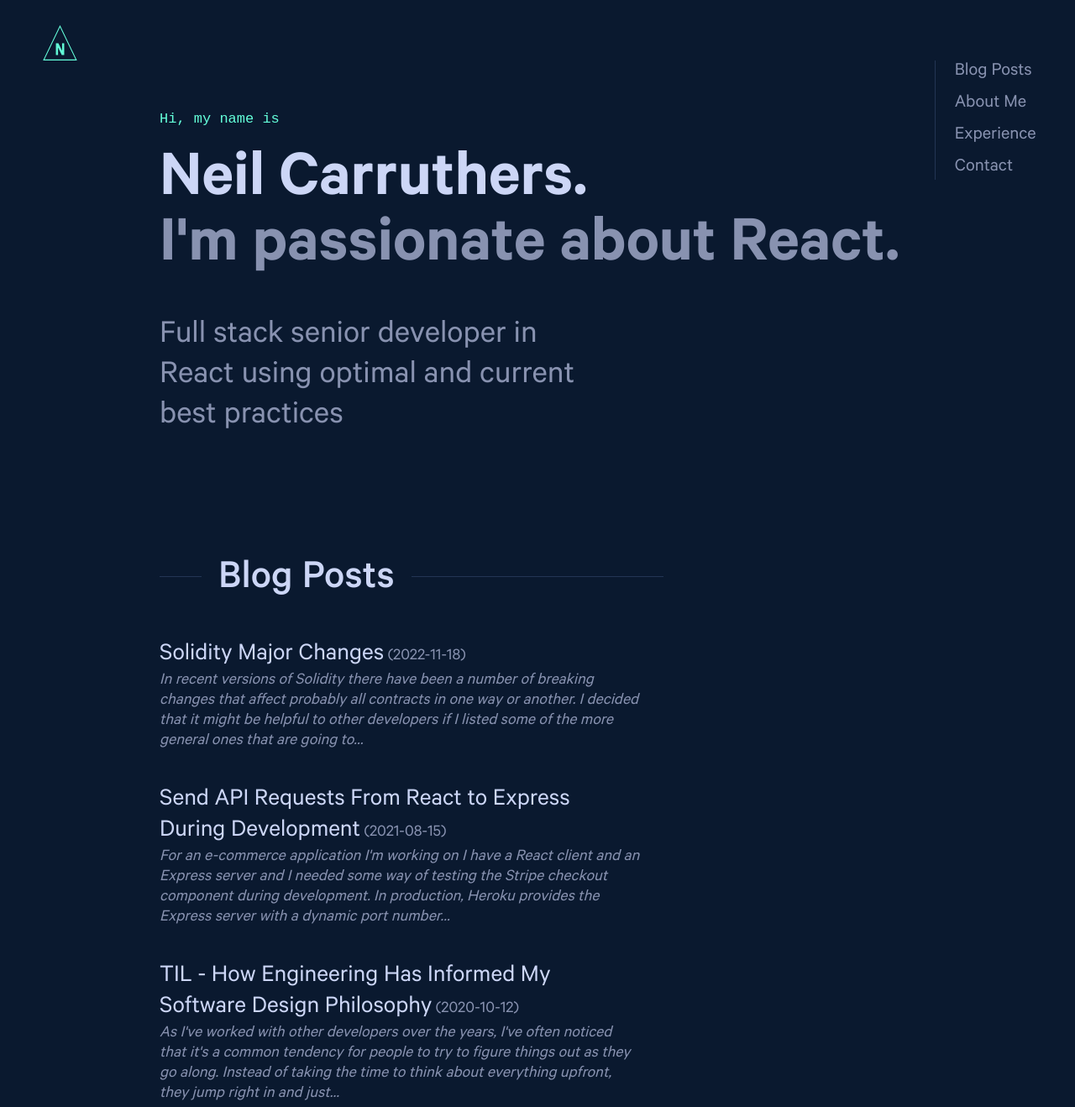
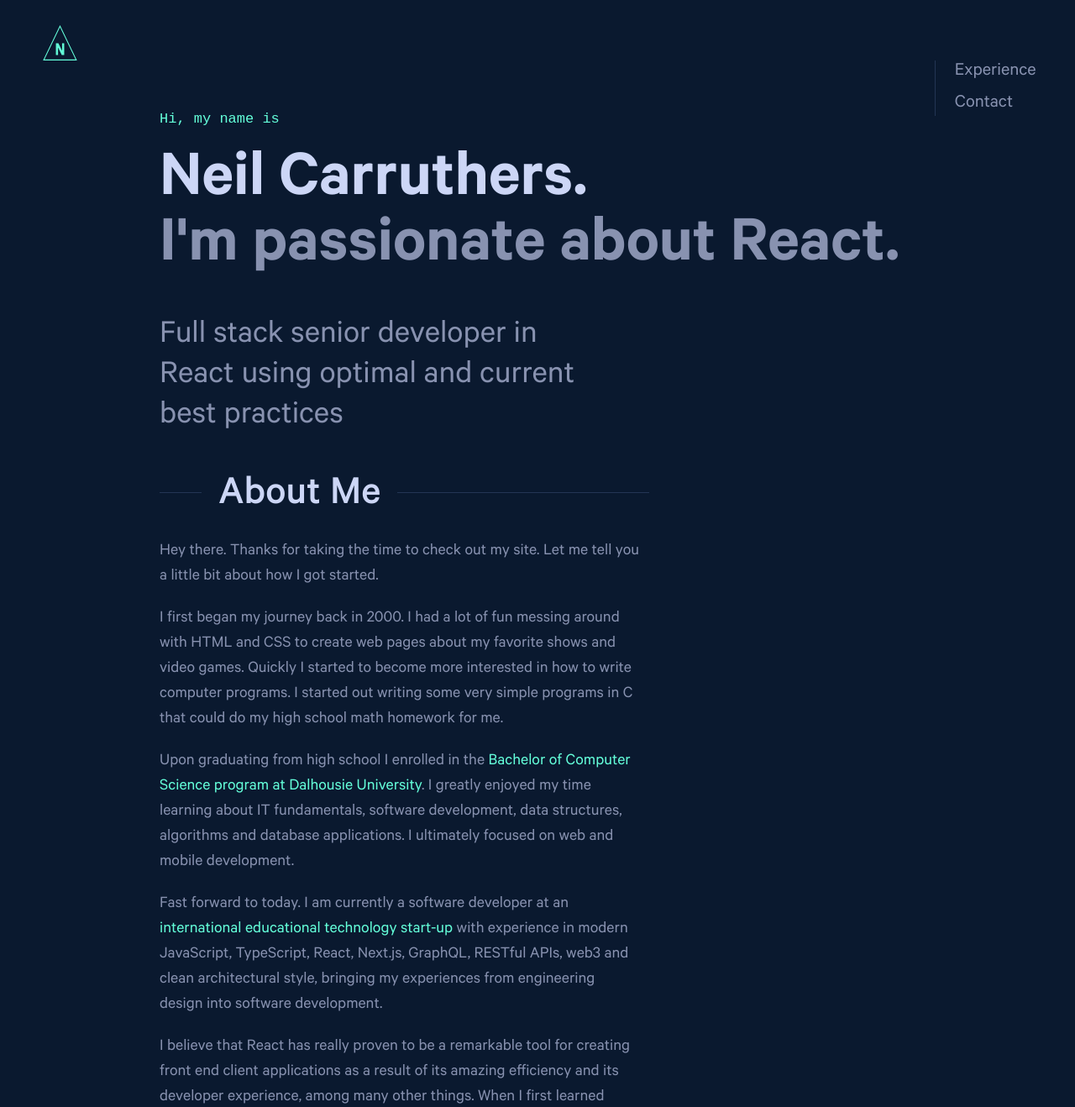
Before and after one commit to Neil-Carruthers/Neil-Carruthers.github.io, a Gatsby site: page / in a window 1280 px wide. Shown: the top 1318 px of the page at 84% size. Built offline with nearby package versions, Linux system fonts and the light colour scheme; Gatsby itself is replaced by a stand-in of ours.

Commit message:
disabled blog and about me links on index page

```diff
--- a/src/components/Side-Menu/side-menu.component.jsx
+++ b/src/components/Side-Menu/side-menu.component.jsx
@@ -7,22 +7,22 @@ export default function SideMenu() {
     return (
         <div className={styles.container}>
             <ul>
-                <li>
+                {/* <li>
                     <a href="#blog-posts" onClick={(e) => {
                         e.preventDefault();
                         document.getElementById('blog-posts').scrollIntoView({behavior: 'smooth'});
                     }}>
                         Blog Posts
                     </a>
-                </li>
-                <li>
+                </li> */}
+                {/* <li>
                     <a href="#about-me" onClick={(e) => {
                         e.preventDefault();
                         document.getElementById('about-me').scrollIntoView({behavior: 'smooth'});
                     }}>
                         About Me
                     </a>
-                </li>
+                </li> */}
                 <li>
                     <a href="#experience" onClick={(e) => {
                         e.preventDefault();
--- a/src/pages/index.js
+++ b/src/pages/index.js
@@ -26,7 +26,7 @@ export default function Home({ data }) {
         </p>
       </section>
 
-      <section className={styles.blogPosts}>
+      {/* <section className={styles.blogPosts}>
         <h3 className='sectionHeader' id='blog-posts'>Blog Posts</h3>
         <ul>
           {
@@ -47,19 +47,19 @@ export default function Home({ data }) {
                   {' '}
                   <span className={styles.formattedDate}>({date})</span>
                   <p>{excerpt}</p>
-                  {/* <div dangerouslySetInnerHTML={{__html: html}}/> */}
+                  <div dangerouslySetInnerHTML={{__html: html}}/>
                 </li>
               )
             })
           }
         </ul>
-      </section>
+      </section> */}
       <section>
         <About />
       </section>
-      <section>
+      {/* <section>
         <Experience />
-      </section>
+      </section> */}
       <section>
         <Contact />
       </section>
```
